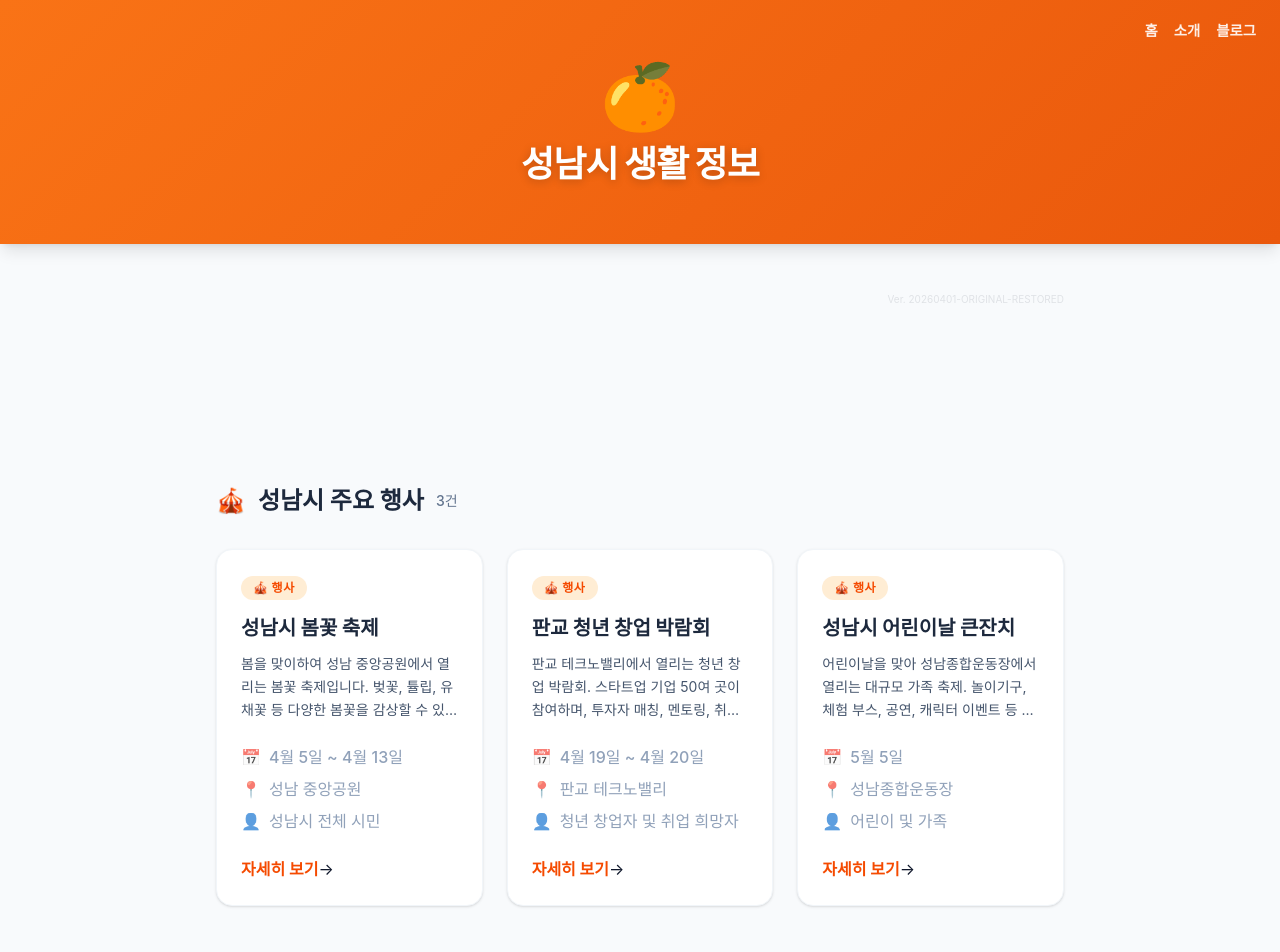
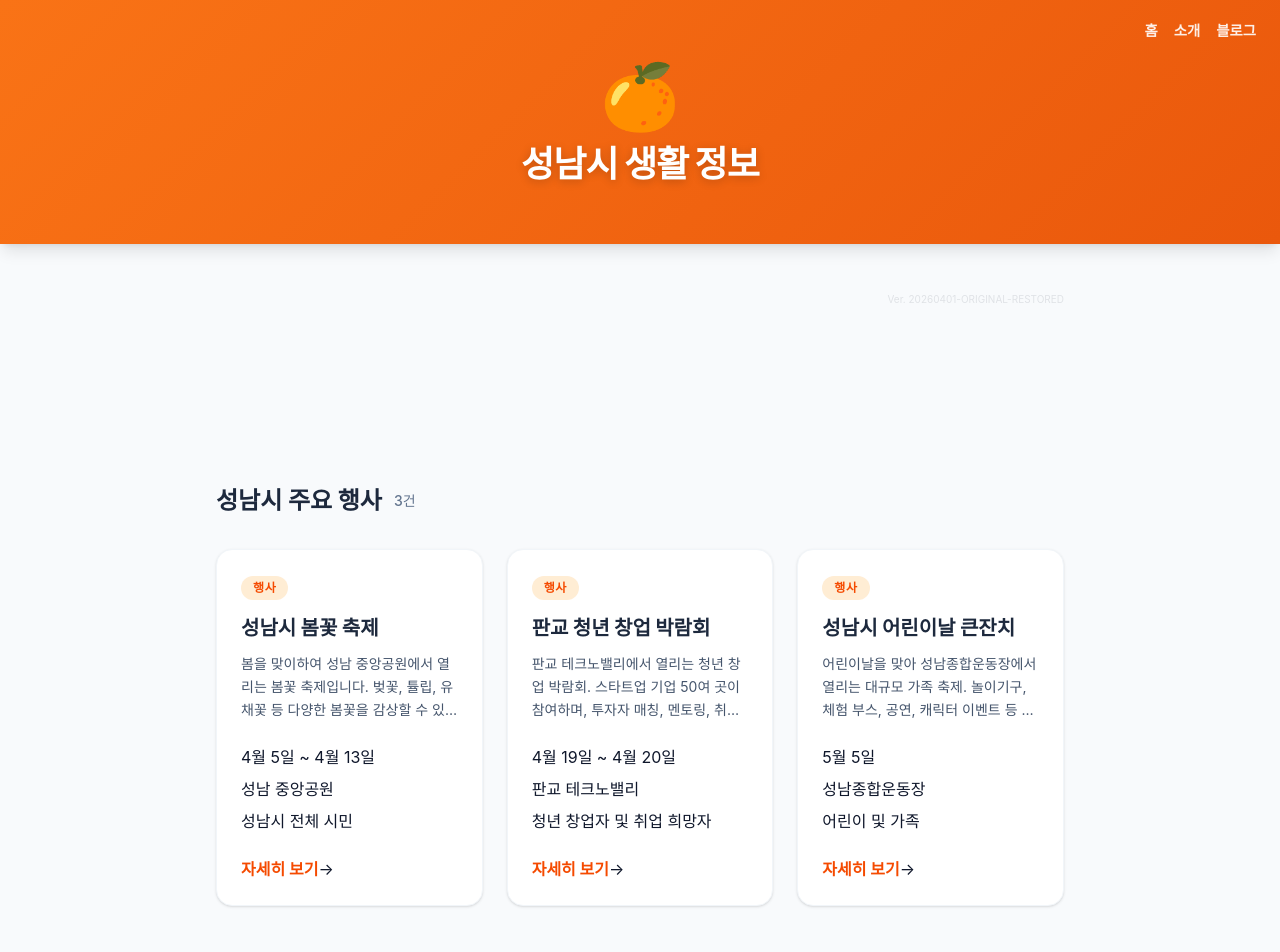
Before and after one commit to ksjung-win/my-local-info, a Next.js app: page / in a window 1280 px wide. Shown: the top 952 px of the page. Built offline with nearby package versions, Linux system fonts and the light colour scheme; no server answers.

Commit message:
홈페이지 원형 복원 및 보조 아이콘 제거 최종 완료

```diff
--- a/src/app/page.tsx
+++ b/src/app/page.tsx
@@ -57,7 +57,7 @@ function InfoCard({ item, slug }: { item: LocalInfoItem, slug?: string }) {
     <a href={targetHref} className="card" data-slug={slug || "none"}>
       {/* 카테고리 배지 */}
       <span className={`card-badge ${isEvent ? "badge-event" : "badge-benefit"}`}>
-        {isEvent ? "🎪" : "💰"} {item.category}
+        {item.category}
       </span>
 
       {/* 제목 */}
@@ -68,20 +68,9 @@ function InfoCard({ item, slug }: { item: LocalInfoItem, slug?: string }) {
 
       {/* 메타 정보 */}
       <div className="card-meta">
-        <div className="meta-row">
-          <span className="meta-icon">📅</span>
           <span>{getDateRange(item.startDate, item.endDate)}</span>
-        </div>
-        {item.location && (
-          <div className="meta-row">
-            <span className="meta-icon">📍</span>
             <span>{item.location}</span>
-          </div>
-        )}
-        <div className="meta-row">
-          <span className="meta-icon">👤</span>
           <span>{item.target}</span>
-        </div>
       </div>
 
       {/* 하단 링크 */}
@@ -136,7 +125,6 @@ export default function Home() {
 
       <section className="mt-12">
         <div className="section-header">
-          <span className="section-icon">🎪</span>
           <h2 className="section-title">성남시 주요 행사</h2>
           <span className="section-count">{events.length}건</span>
         </div>
@@ -152,7 +140,6 @@ export default function Home() {
 
       <section className="mt-12">
         <div className="section-header">
-          <span className="section-icon">💰</span>
           <h2 className="section-title">주민 복지 혜택</h2>
           <span className="section-count">{benefits.length}건</span>
         </div>
```
